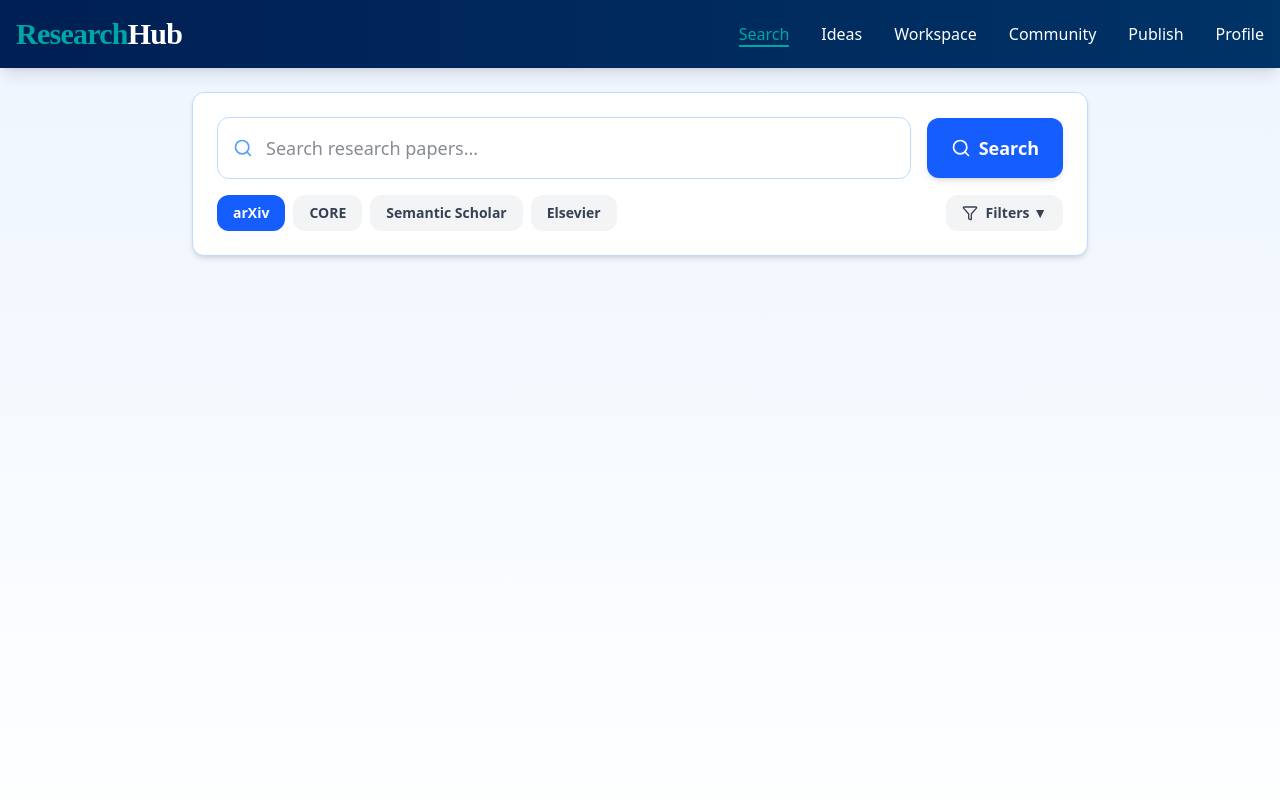
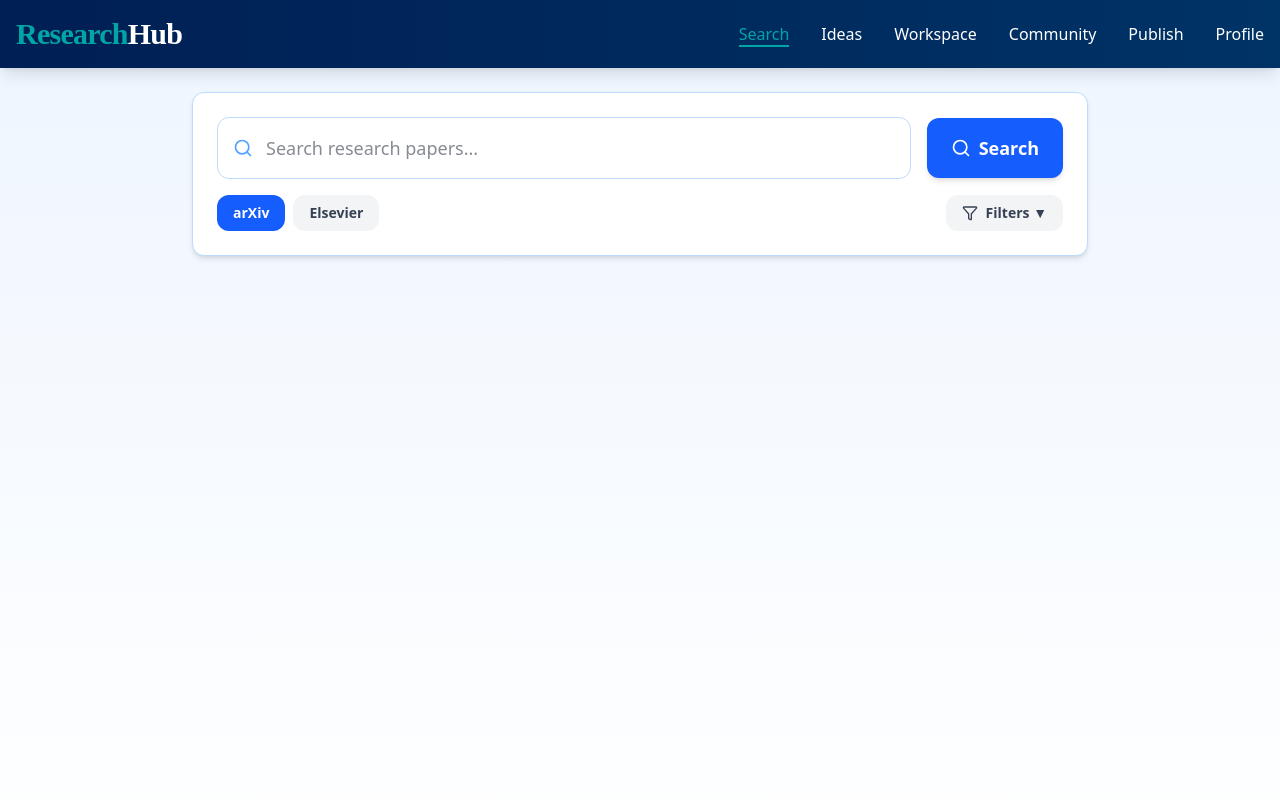
Before and after one commit to Veda19g/Deployment, a React (Vite) app in the folder frontend/: page /search in a window 1280 px wide. Shown: the top 800 px of the page. Built offline with nearby package versions, Linux system fonts and the light colour scheme.

Commit message:
core and semantic  changes

```diff
--- a/frontend/src/research/search.jsx
+++ b/frontend/src/research/search.jsx
@@ -4,7 +4,7 @@ import { Book, Calendar, ExternalLink, Filter, Layers, Search, Tag, User, X } fr
 import Header from "../components/Header";
 import Footer from "../components/Footer";
 
-const sources = ["arXiv", "CORE", "Semantic Scholar", "Elsevier"];
+const sources = ["arXiv", "Elsevier"];
 
 const fetchArxivPapers = async (query, filters) => {
     const { year } = filters;
@@ -162,12 +162,12 @@ export default function ResearchComponent() {
         if (selectedSources.includes("arXiv")) {
             results = results.concat(await fetchArxivPapers(query, filters));
         }
-        if (selectedSources.includes("CORE")) {
-            results = results.concat(await fetchCorePapers(query, filters));
-        }
-        if (selectedSources.includes("Semantic Scholar")) {
-            results = results.concat(await fetchSemanticScholarPapers(query, filters));
-        }
+        // if (selectedSources.includes("CORE")) {
+        //     results = results.concat(await fetchCorePapers(query, filters));
+        // }
+        // if (selectedSources.includes("Semantic Scholar")) {
+        //     results = results.concat(await fetchSemanticScholarPapers(query, filters));
+        // }
         if (selectedSources.includes("Elsevier")) {
             results = results.concat(await fetchElsevierPapers(query, filters));
         }
```
